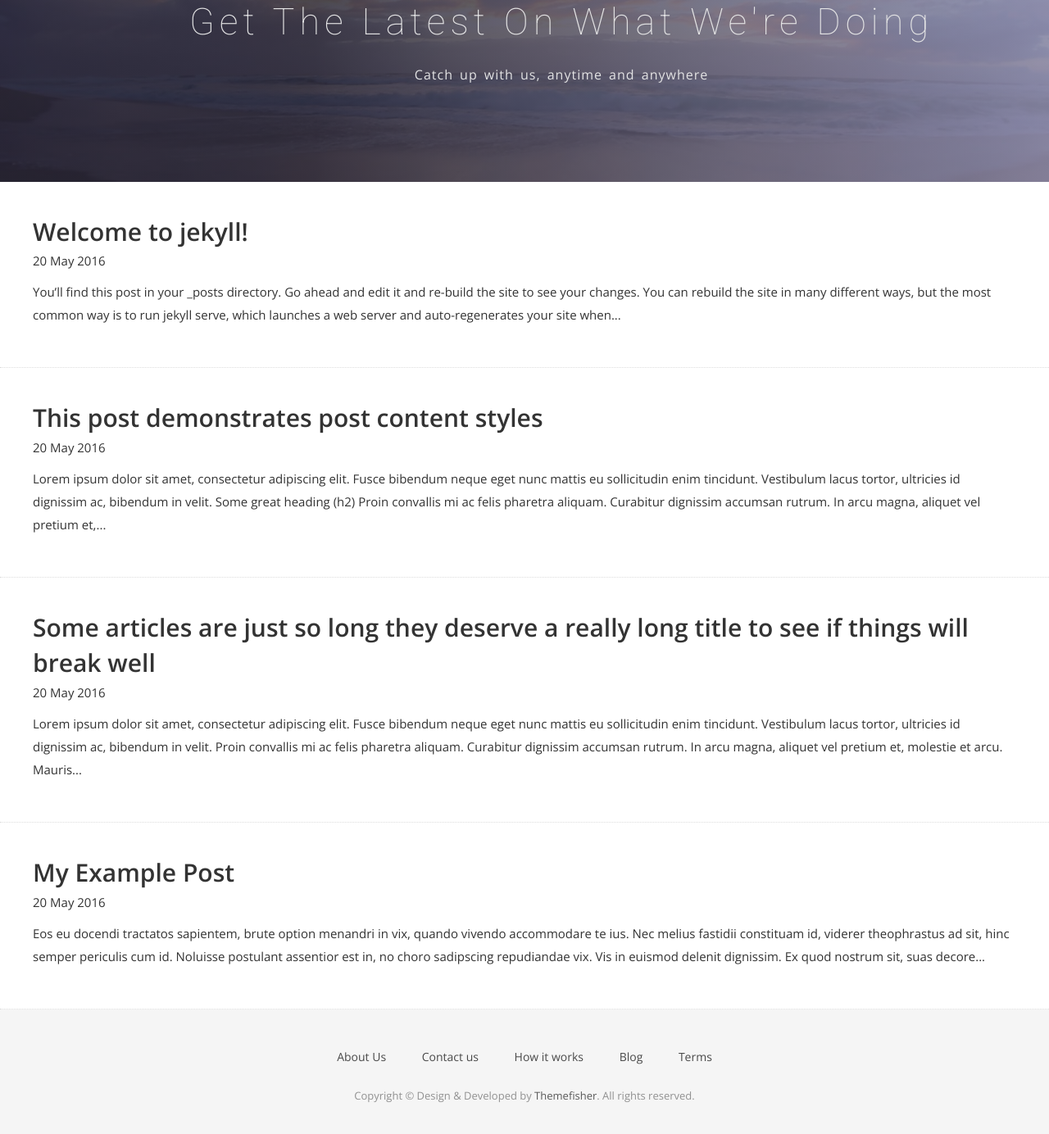
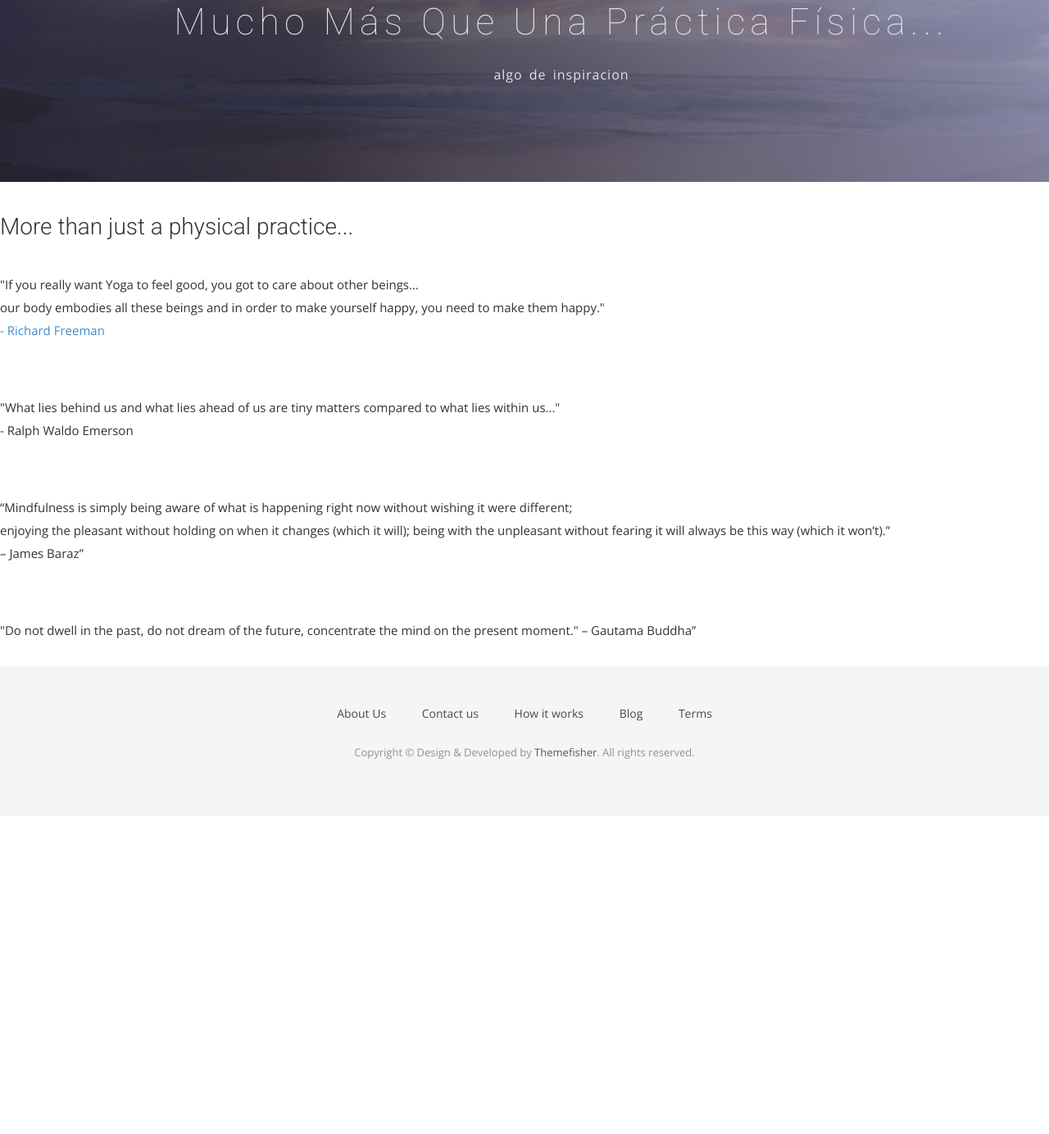
Before and after one commit to mpbarral/atlanticoyoga, a Jekyll site: the page built from masque.html, in a window 1280 px wide and 1400 px high, scrolled down 238 px. Shown: the top 1384 px of the window at 82% size. Built offline with Jekyll 4.4.1, drawn with Linux system fonts in a browser that asks for light colours; nearby versions of some CDN libraries; some web fonts are replaced; after the commit the page ends 1234 px from its top, so only the background shows below that.

Commit message:
adding masque

```diff
--- a/_includes/header.html
+++ b/_includes/header.html
@@ -22,9 +22,9 @@
             <div class="collapse navbar-collapse" id="bs-example-navbar-collapse-1">
               <ul class="nav navbar-nav navbar-right">
                 <li><a href="{{ site.baseurl }}/">Home</a></li>
-                <li><a href="{{ site.baseurl }}/work">Detrás de Atlántico Yoga</a></li>
-                <li><a href="{{ site.baseurl }}/blog">Es mucho más...</a></li>
-                <li><a href="#">Clases</a></li>
+                <li><a href="index#intro">Detrás de Atlántico Yoga</a></li>
+                <li><a href="masque">Es mucho más...</a></li>
+                <li><a href="index#service">Clases</a></li>
                 <li><a href="{{ site.baseurl }}/contact">Contacto</a></li>
               </ul>
             </div><!-- /.navbar-collapse -->
--- a/contact.html
+++ b/contact.html
@@ -107,7 +107,7 @@ permalink: /contact/
         <div class="block">
           <h2>We design delightful digital experiences.</h2>
           <p>Read more about what we do and our philosophy of design. Judge for yourself The work and results we’ve achieved for other clients, and meet our highly experienced Team who just love to design.</p>
-          <a class="btn btn-default btn-call-to-action" href="#" >Tell Us Your Story</a>
+          <a class="btn btn-default btn-call-to-action" href="#">Tell Us Your Story</a>
         </div>
       </div>
     </div>
--- /dev/null
+++ b/masque.html
@@ -0,0 +1,39 @@
+---
+layout: page
+title: Mas que una practica fisica
+permalink: /blog/
+---
+<!-- Slider Start -->
+<section id="global-header">
+  <div class="container">
+    <div class="row">
+      <div class="col-md-12">
+        <div class="block">
+          <h1>Mucho más que una práctica física...</h1>
+          <p>algo de inspiracion</p>
+        </div>
+      </div>
+    </div>
+  </div>
+</section>
+
+<div id="main">
+  <a name="morethan"></a>
+    <article class="post featured">
+      <header class="major">
+        <h3>More than just a physical practice...<br /><br /></h3>
+        <p>"If you really want Yoga to feel good, you got to care about other beings...<br />
+          our body embodies all these beings and in order to make yourself happy, you need to make them happy." <br /><a href="http://www.richardfreemanyoga.com/"> -  Richard Freeman</a></p>
+
+        <p>	 <br /> <br />"What lies behind us and what lies ahead of us are tiny matters compared to what lies within us..."<br />
+          - Ralph Waldo Emerson</p>
+
+        <p>	 <br /> <br />“Mindfulness is simply being aware of what is happening right now without wishing it were different; <br />
+          enjoying the pleasant without holding on when it changes (which it will); being with the unpleasant without fearing it will always be this way (which it won’t).” <br />
+          – James Baraz”</p>
+
+
+        <p>     <br /> <br />"Do not dwell in the past, do not dream of the future, concentrate the mind on the present moment." – Gautama Buddha”</p>
+      </header>
+    </article>
+</div>
```
Also changed, not shown: index.html (+6 -36 lines).
